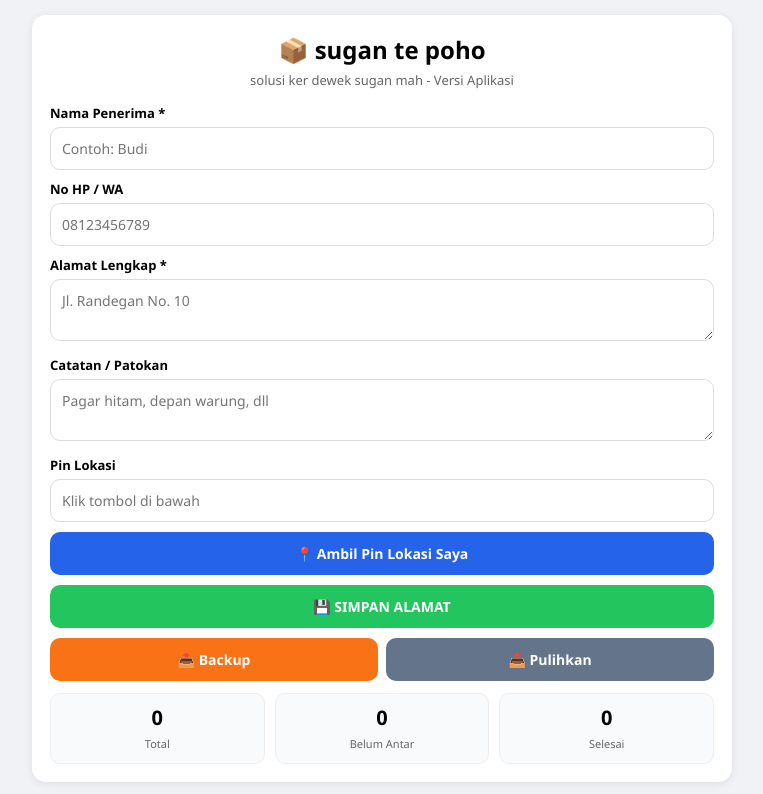
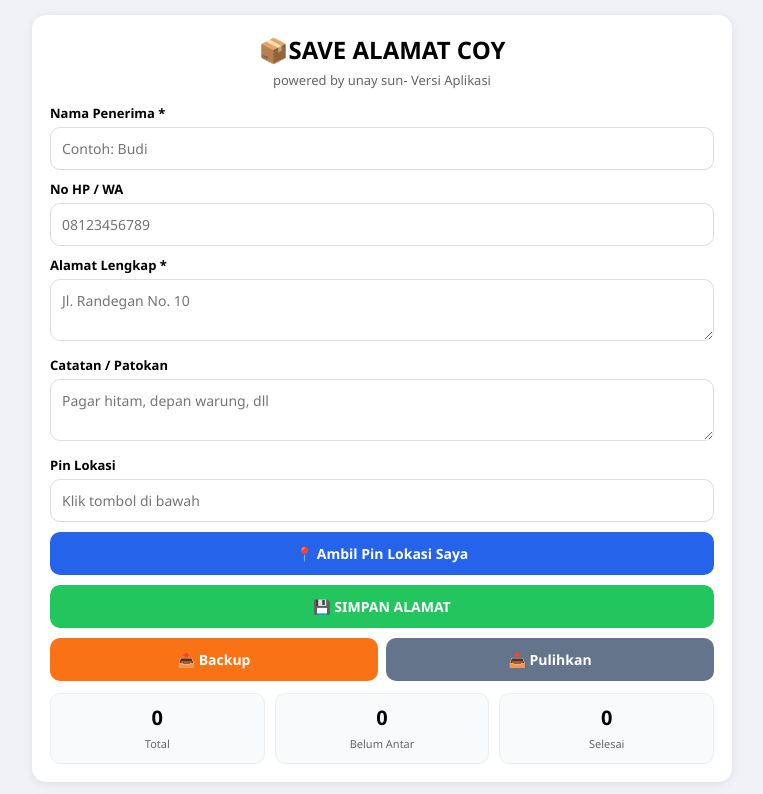
Before and after one commit to Pascol656/kurir, a plain HTML site: page index.html in a window 1280 px wide. Shown: the top 794 px of the page, without its empty margins (258-1021 px from the left). Drawn offline with Linux system fonts and the light colour scheme.

Commit message:
Change app title and description in index.html
Updated the application title and description in index.html.

```diff
--- a/index.html
+++ b/index.html
@@ -31,8 +31,8 @@
 <body>
 <div class="wrap">
   <div class="card">
-    <h2>📦 sugan te poho</h2>
-    <p class="sub">solusi ker dewek sugan mah - Versi Aplikasi</p>
+    <h2>📦SAVE ALAMAT COY</h2>
+    <p class="sub">powered by unay sun- Versi Aplikasi</p>
     <button id="installBtn" class="btn" onclick="installApp()">⬇️ INSTALL JADI APLIKASI</button>
     <label>Nama Penerima *</label>
     <input id="nama" placeholder="Contoh: Budi">
```
